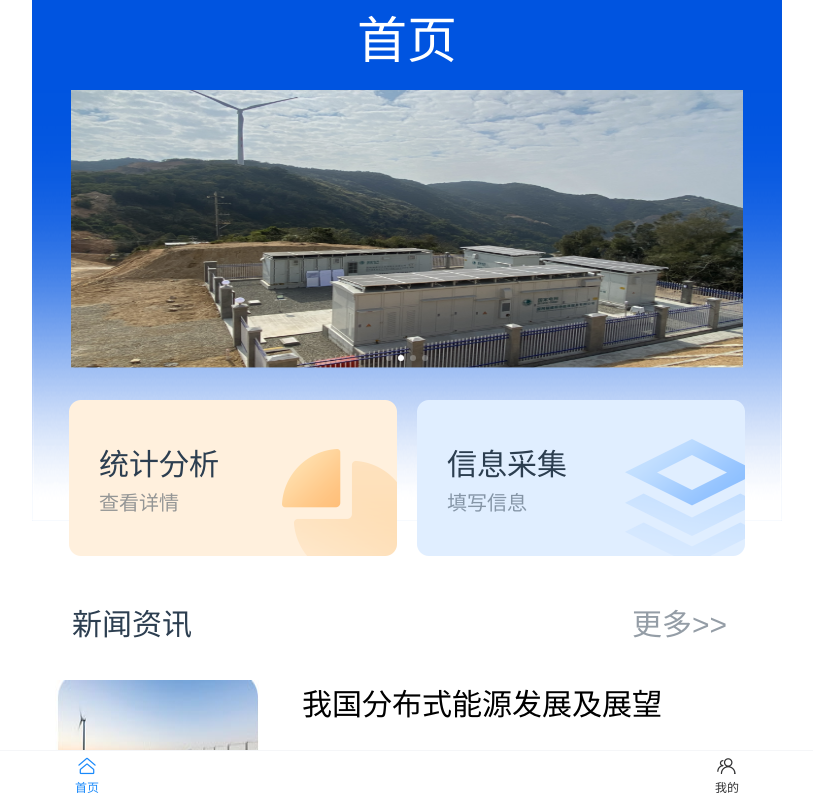
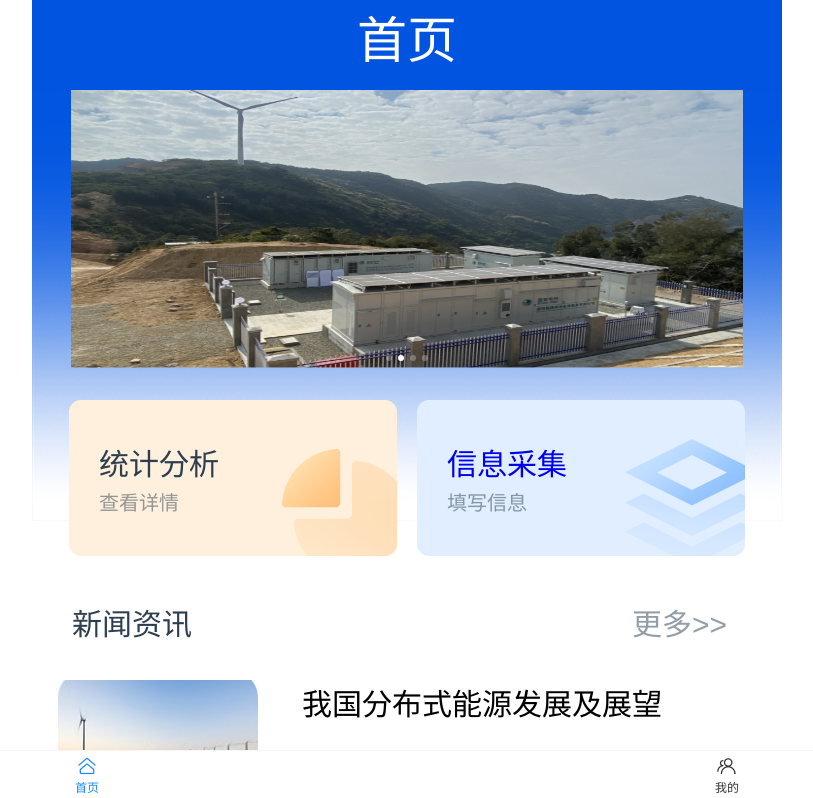
Before and after one commit to qianyinuo1314/storage, a Vue app: page /Information-1#/homepage in a window 1280 px wide. Shown: the top 798 px of the page, without its empty margins (233-1046 px from the left). Built offline with nearby package versions, Linux system fonts and the light colour scheme.

Commit message:
调转到信息采集

```diff
--- a/src/views/Information-1.vue
+++ b/src/views/Information-1.vue
@@ -29,8 +29,7 @@
   required
 
   label="省份"
-  label-width="200px"
-  input-width="200px"
+
 
   placeholder="请选择所在省份"
   @click="showPicker = true"
@@ -149,9 +148,9 @@ const active = ref(0);
 //       showPicker.value = false;
 //     };
     //文件上传
-    const value = ref([
-      { url: 'https://fastly.jsdelivr.net/npm/@vant/assets/leaf.jpeg' },
-    ]);
+    // const value = ref([
+    //   { url: 'https://fastly.jsdelivr.net/npm/@vant/assets/leaf.jpeg' },
+    // ]);
     //具体地点选择
     const result = ref('');
     const showArea = ref(false);
@@ -172,12 +171,7 @@ const active = ref(0);
 
 
 }
-/* .home{
 
-    background-repeat: no-repeat;
-    background-image:url('../assets/header.png') ;
-
-} */
 a{
     text-decoration: none;
 
--- a/src/views/homepage.vue
+++ b/src/views/homepage.vue
@@ -35,7 +35,7 @@
       </div>
       <div class="top-three-right">
         <div class="top-left-1">
-          信息采集
+           <router-link to="/Information-1" >信息采集</router-link>
 
         </div>
         <div class="top-left-2">
@@ -136,6 +136,7 @@ const active = ref(0)
 
 
 }
+
 
 a {
   text-decoration: none;
```
